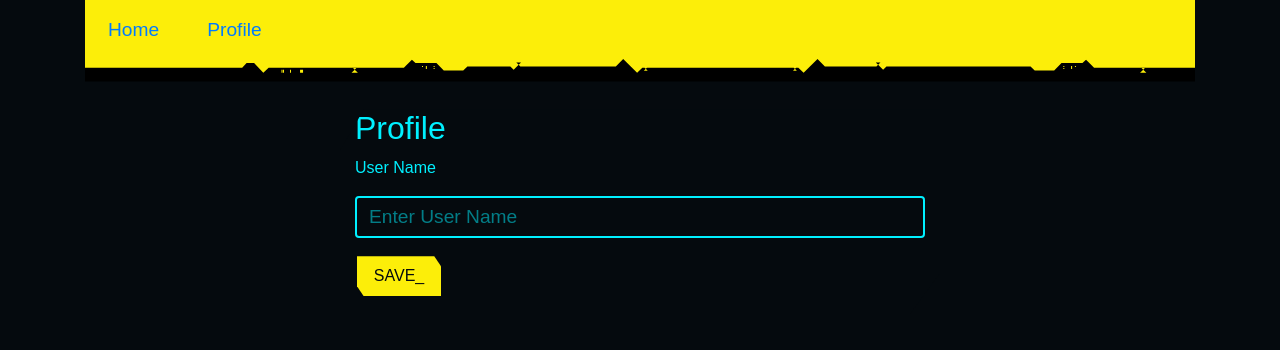
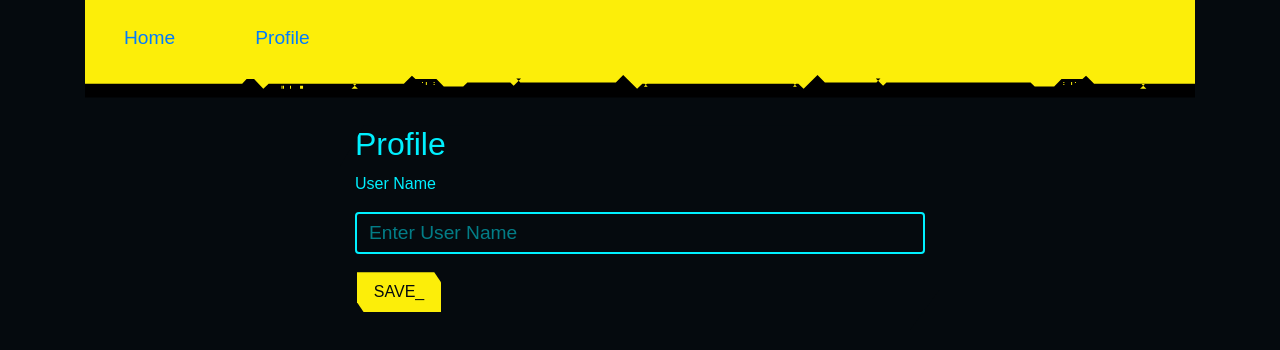
Before and after one commit to YonatanGott/Chirps-App, a React (Create React App) app: page /Profile in a window 1280 px wide. Shown: the top 350 px of the page. Built offline with nearby package versions, Linux system fonts and the light colour scheme; no server answers; a web font is replaced by a local one.

Commit message:
some css

```diff
--- a/src/components/ChirpForm.css
+++ b/src/components/ChirpForm.css
@@ -37,11 +37,9 @@ textarea::placeholder, .form-control::-webkit-input-placeholder  {
 .btn__content:hover{
   background-color: #00f0ff;
   animation: glitch-animation 2s linear 0s infinite;
-
 }
-.btn:disabled{
+.btn:disabled {
   cursor: default;
-  animation: none;
 }
 .btn__content {
   display: flex;
@@ -56,8 +54,8 @@ textarea::placeholder, .form-control::-webkit-input-placeholder  {
   clip-path: polygon(92% 0, 100% 25%, 100% 100%, 8% 100%, 0% 75%, 0 0);
 }
 .text-overflow_btn {
-  width: 338px;
-  height: 29px;
+  width: 350px;
+  height: 39px;
   font-size: 0.85rem;
   clip-path: polygon(
     20% 0%,
@@ -71,6 +69,14 @@ textarea::placeholder, .form-control::-webkit-input-placeholder  {
   );
 }
 .text-overflow {
+  display: flex;
+  align-items: center;
+  justify-content: center;
+  position: absolute;
+  top: 2px;
+  left: 2px;
+  right: 2px;
+  bottom: 2px;
   clip-path: polygon(
     20% 0%,
     91% 0,
--- a/src/components/ChirpForm.js
+++ b/src/components/ChirpForm.js
@@ -38,7 +38,7 @@ const ChirpForm = () => {
                 <div className="overflow">
                     {chirpBtn ? (
                         <div className="btn text-overflow_btn">
-                            <span className="text-overflow btn__content">
+                            <span className="text-overflow">
                                 _The Chirp can't contain more than 140 char.
                             </span>
                         </div>
--- a/src/components/NavBar.css
+++ b/src/components/NavBar.css
@@ -26,6 +26,3 @@ a:hover{
     position: relative;
     bottom: -5px;
 }
-.active{
-    color: #050a0e;
-}
--- a/src/components/NavBar.js
+++ b/src/components/NavBar.js
@@ -12,8 +12,8 @@ const Navbar = () => {
                 <nav className="navbar navbar-default">
                     <div className="container-fluid">
                         <ul className="nav nav-list">
-                            <li className="active"><Link to="/">Home</Link></li>
-                            <li><Link to="/Profile">Profile</Link></li>
+                            <li className="nav-link"><Link to="/">Home</Link></li>
+                            <li className="nav-link"><Link to="/Profile">Profile</Link></li>
                         </ul>
                     </div>
                 </nav>
--- a/src/index.css
+++ b/src/index.css
@@ -11,11 +11,7 @@ body {
   align-self: center;
   align-items: center;
 }
-.navbar{
-  background-color:  #fcee09;
-  display: block;
-  color: #fcee09;
-}
+
 
 @keyframes glitch-animation {
   0% {
```
Also changed, not shown: 1 other file (tests, documents, lock files or other folders).
